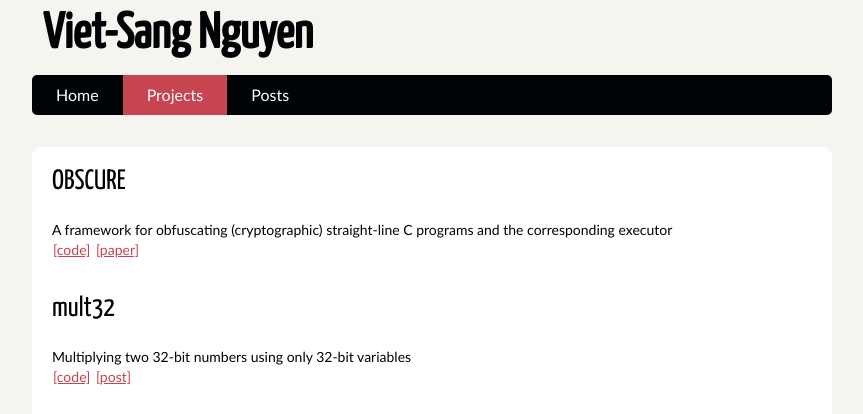
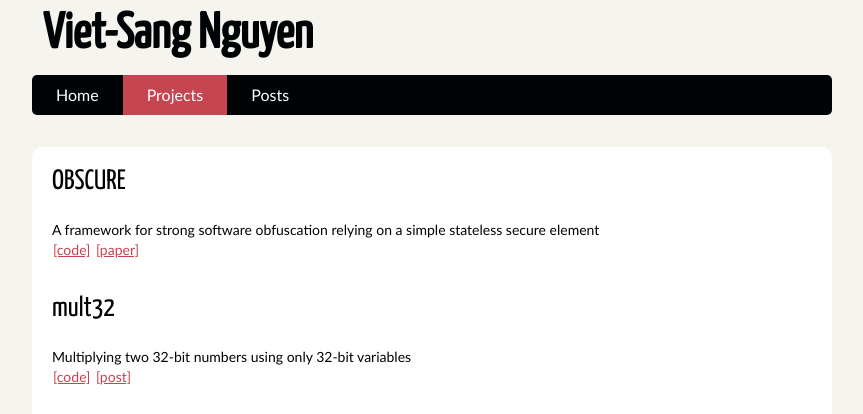
Before and after one commit to nvietsang/nvietsang.github.io, a Jekyll site: the page built from projects.html, in a window 1280 px wide. Shown: the top 414 px of the page, without its empty margins (208-1071 px from the left). Built offline with Jekyll 4.4.1, drawn with Linux system fonts in a browser that asks for light colours.

Commit message:
edit project

```diff
--- a/projects.html
+++ b/projects.html
@@ -5,7 +5,7 @@ layout: default
 <section id="content" class="body">
     <h1>OBSCURE</h1>
     <p>
-        A framework for obfuscating (cryptographic) straight-line C programs and the corresponding executor
+        A framework for strong software obfuscation relying on a simple stateless secure element
         <br><a href="https://github.com/CryptoExperts/OBSCURE">[code]</a> <a href="https://eprint.iacr.org/2024/077">[paper]</a>
     </p>
     <br>
```
